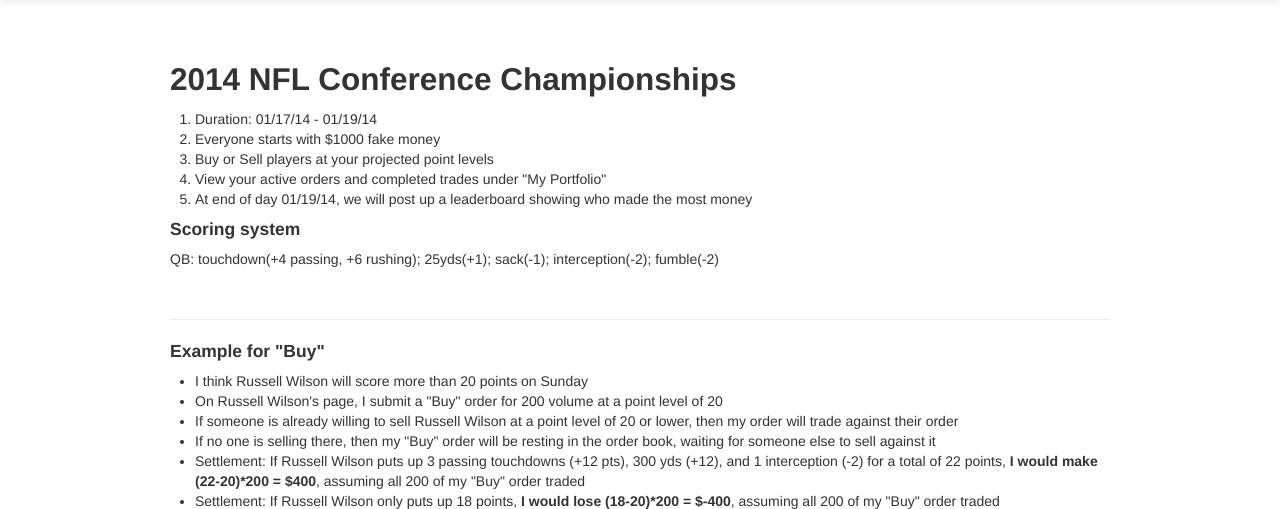
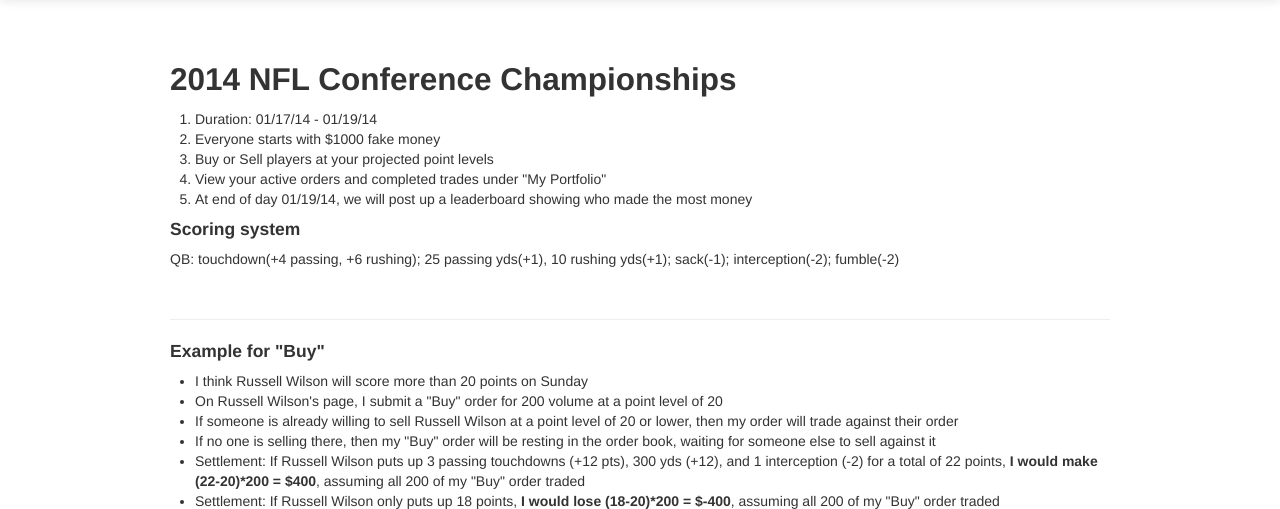
Before and after one commit to tonyin/chifx, a Flask app: template application/templates/index.html in a window 1280 px wide. Shown: the part 41-550 px from the top of the page. Run offline with Flask 2, Linux system fonts and the light colour scheme; the template is opened without the code that fills it, so the values that code supplies are empty; some libraries are stand-ins or nearby versions.

Commit message:
added scoring for qb rushing

```diff
--- a/application/templates/index.html
+++ b/application/templates/index.html
@@ -14,7 +14,7 @@
         <li>At end of day 01/19/14, we will post up a leaderboard showing who made the most money</li>
     </ol>
     <h4>Scoring system</h4>
-    <p>QB: touchdown(+4 passing, +6 rushing); 25yds(+1); sack(-1); interception(-2); fumble(-2)</p>
+    <p>QB: touchdown(+4 passing, +6 rushing); 25 passing yds(+1), 10 rushing yds(+1); sack(-1); interception(-2); fumble(-2)</p>
     <br /><hr />
     <h4>Example for "Buy"</h4>
     <ul>
--- a/random.txt
+++ b/random.txt
@@ -10,3 +10,5 @@
 navigation
 active user count - # unique ids pushing/pulling in a certain time frame
 clickable bid/ask to quick trade for a certain volume
+
+buy-in. play. payout prize at end of round relative to pool.
```
